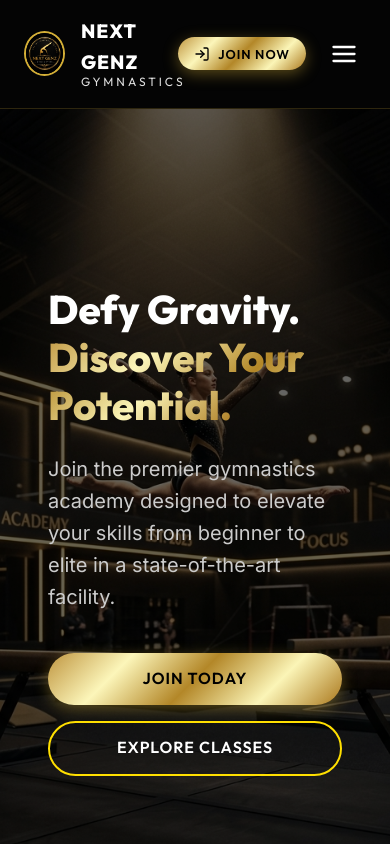
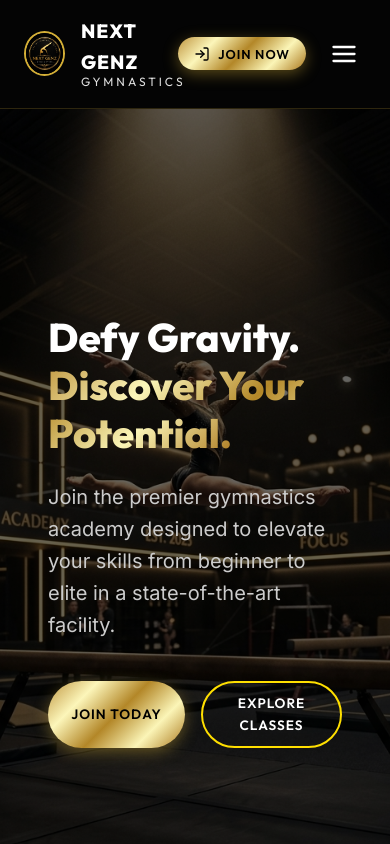
Before and after one commit to bisaisireesha/gymnastic, a Next.js app: page / in a window 390 px wide. Shown: the top 844 px of the page. Built offline with nearby package versions, Linux system fonts and the light colour scheme.

Commit message:
Refine mobile UI: hero buttons inline, polished mobile menu

```diff
--- a/src/app/globals.css
+++ b/src/app/globals.css
@@ -251,8 +251,9 @@ img {
   .glass-panel h3 {
     font-size: 1.3rem !important;
   }
-  .btn {
-    width: 100% !important;
+  .hero-btn {
+    padding: 0.6rem 0.5rem !important;
+    font-size: 0.85rem !important;
   }
 }
 
@@ -275,18 +276,28 @@ img {
   left: 0;
   right: 0;
   height: calc(100vh - 80px);
-  background: rgba(10, 10, 10, 0.98);
-  backdrop-filter: blur(15px);
+  background: rgba(5, 5, 5, 0.98);
+  backdrop-filter: blur(20px);
   z-index: 99;
   display: flex;
   flex-direction: column;
-  padding: 2rem;
+  padding: 1rem 1.5rem;
   overflow-y: auto;
+  border-top: 1px solid rgba(255, 255, 255, 0.05);
 }
 .mobile-menu-overlay a {
-  padding: 1rem 0;
-  font-size: 1.25rem;
-  font-weight: 600;
+  padding: 1.2rem 0;
+  font-size: 1.2rem;
+  font-weight: 500;
+  color: var(--text-primary);
   border-bottom: 1px solid rgba(255, 255, 255, 0.05);
-  text-align: center;
+  display: flex;
+  justify-content: space-between;
+  align-items: center;
 }
+.mobile-menu-overlay a::after {
+  content: "→";
+  color: var(--accent-primary);
+  font-size: 1.5rem;
+  opacity: 0.5;
+}
--- a/src/components/Hero.tsx
+++ b/src/components/Hero.tsx
@@ -36,9 +36,9 @@ const Hero = () => {
         }}>
           Join the premier gymnastics academy designed to elevate your skills from beginner to elite in a state-of-the-art facility.
         </p>
-        <div style={{ display: 'flex', gap: '1rem', flexWrap: 'wrap' }}>
-          <a href="#register" className="btn btn-primary" style={{ display: 'inline-flex' }}>Join Today</a>
-          <a href="#schedule" className="btn btn-secondary" style={{ display: 'inline-flex' }}>Explore Classes</a>
+        <div style={{ display: 'flex', gap: '1rem', flexWrap: 'nowrap' }}>
+          <a href="#register" className="btn btn-primary hero-btn" style={{ display: 'inline-flex', flex: 1 }}>Join Today</a>
+          <a href="#schedule" className="btn btn-secondary hero-btn" style={{ display: 'inline-flex', flex: 1 }}>Explore Classes</a>
         </div>
       </div>
     </section>
```
